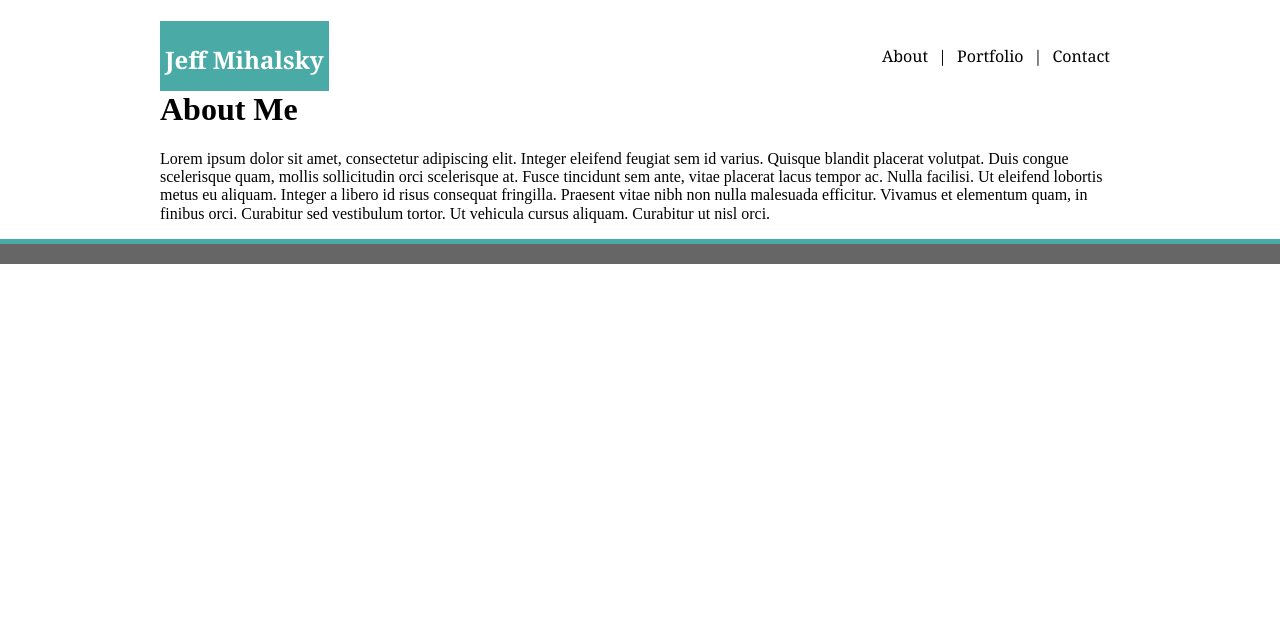
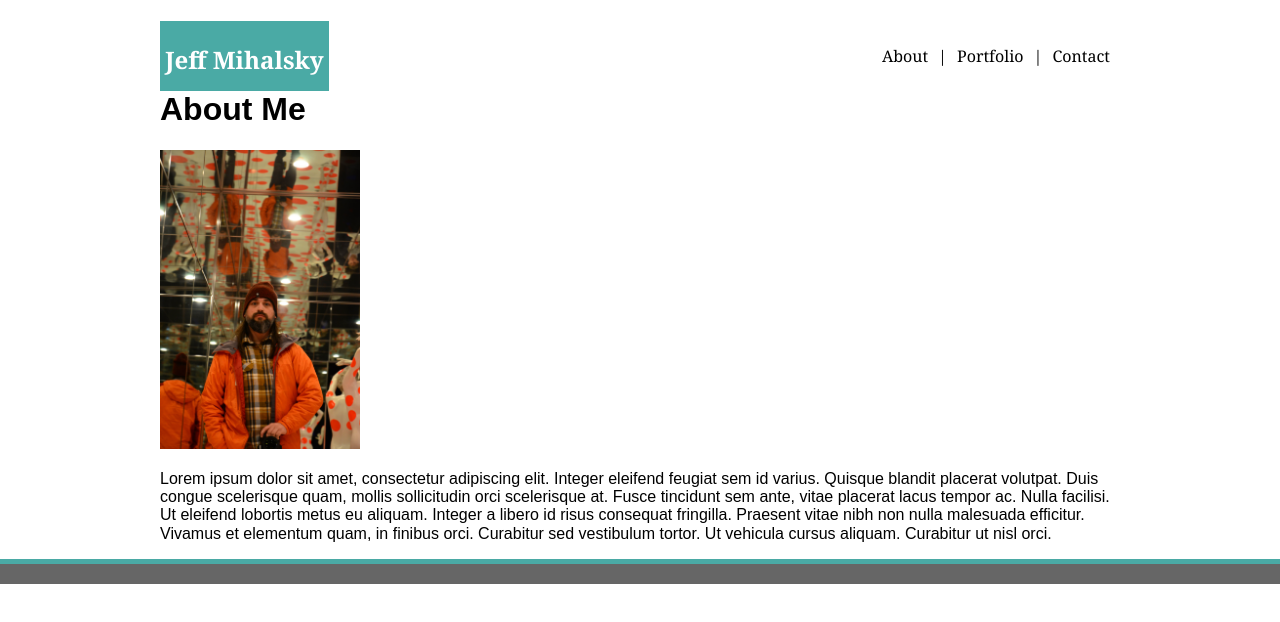
Before and after one commit to jmihalsky/homework01, a plain HTML site: page index.html in a window 1280 px wide. Drawn offline with Linux system fonts and the light colour scheme.

Commit message:
8-25-2018 commit

```diff
--- a/css/style.css
+++ b/css/style.css
@@ -1,14 +1,20 @@
 .wrapper{
     width:960px;
-    background-color: #ffffff;
+    /* background-color: #ffffff; */
     margin: auto;
 
 }
 
 header{
     font-family: Georgia, 'Times New Roman', Times, serif;
-    float: left;
     width: 960px;
+    border-bottom-color: #cccccc;
+    border-bottom-width: 2px;
+}
+
+.content{
+    background-color: #ffffff;
+    font-family: Arial, Helvetica, sans-serif;
 }
 
 #name{
@@ -17,6 +23,7 @@ header{
     text-align: center;
     height: 60px;
     padding: 5px;
+    margin-right: 50%;
     float: left;
 }
 
@@ -34,13 +41,25 @@ a{
     text-decoration: none;
 }
 
+#profilepic{
+    width: 200px;
+}
+
+footer{
+    clear: both;
+}
+
 #green-footer{
+    clear: both;
     background-color: #4aaaa5;
     height: 5px;
+    width: 100%;
 
 }
 
 #grey-footer{
+    clear: both;
     background-color: #666666;
     height: 20px;
+    width: 100%;
 }
--- a/index.html
+++ b/index.html
@@ -28,10 +28,13 @@
         <!-- <div id="menu">|</div> -->
         <!-- <div id="menu">About</div> -->
     </header>
-    <div></div>
+    <div class="content">
     <h1>About Me</h1>
-    <div><p>Lorem ipsum dolor sit amet, consectetur adipiscing elit. Integer eleifend feugiat sem id varius. Quisque blandit placerat volutpat. Duis congue scelerisque quam, mollis sollicitudin orci scelerisque at. Fusce tincidunt sem ante, vitae placerat lacus tempor ac. Nulla facilisi. Ut eleifend lobortis metus eu aliquam. Integer a libero id risus consequat fringilla. Praesent vitae nibh non nulla malesuada efficitur. Vivamus et elementum quam, in finibus orci. Curabitur sed vestibulum tortor. Ut vehicula cursus aliquam. Curabitur ut nisl orci.</p></div>
+    <div><img id="profilepic" src="images/DSC_8421.jpg">
+    <p>Lorem ipsum dolor sit amet, consectetur adipiscing elit. Integer eleifend feugiat sem id varius. Quisque blandit placerat volutpat. Duis congue scelerisque quam, mollis sollicitudin orci scelerisque at. Fusce tincidunt sem ante, vitae placerat lacus tempor ac. Nulla facilisi. Ut eleifend lobortis metus eu aliquam. Integer a libero id risus consequat fringilla. Praesent vitae nibh non nulla malesuada efficitur. Vivamus et elementum quam, in finibus orci. Curabitur sed vestibulum tortor. Ut vehicula cursus aliquam. Curabitur ut nisl orci.</p></div>
     </div>
+    </div>
+
     <footer>
         <div id="green-footer"></div>
         <div id="grey-footer"></div>
```
